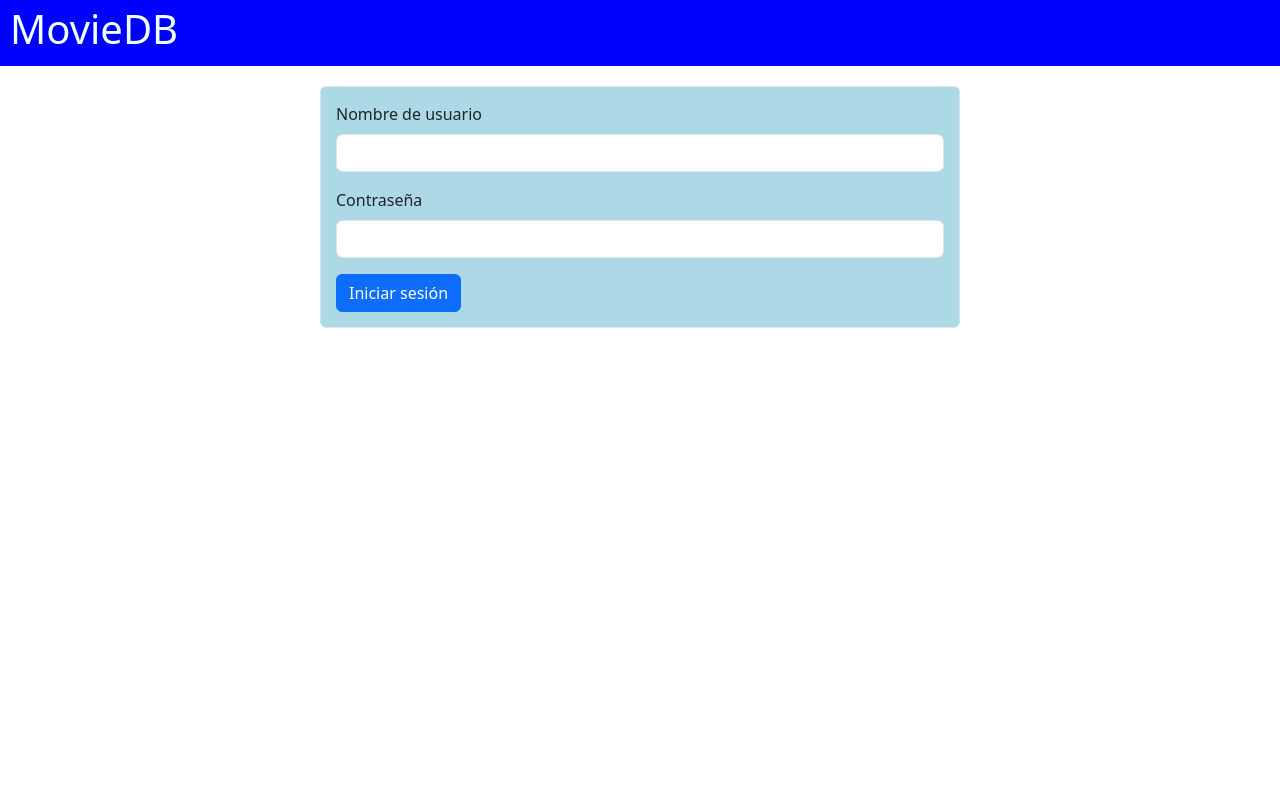
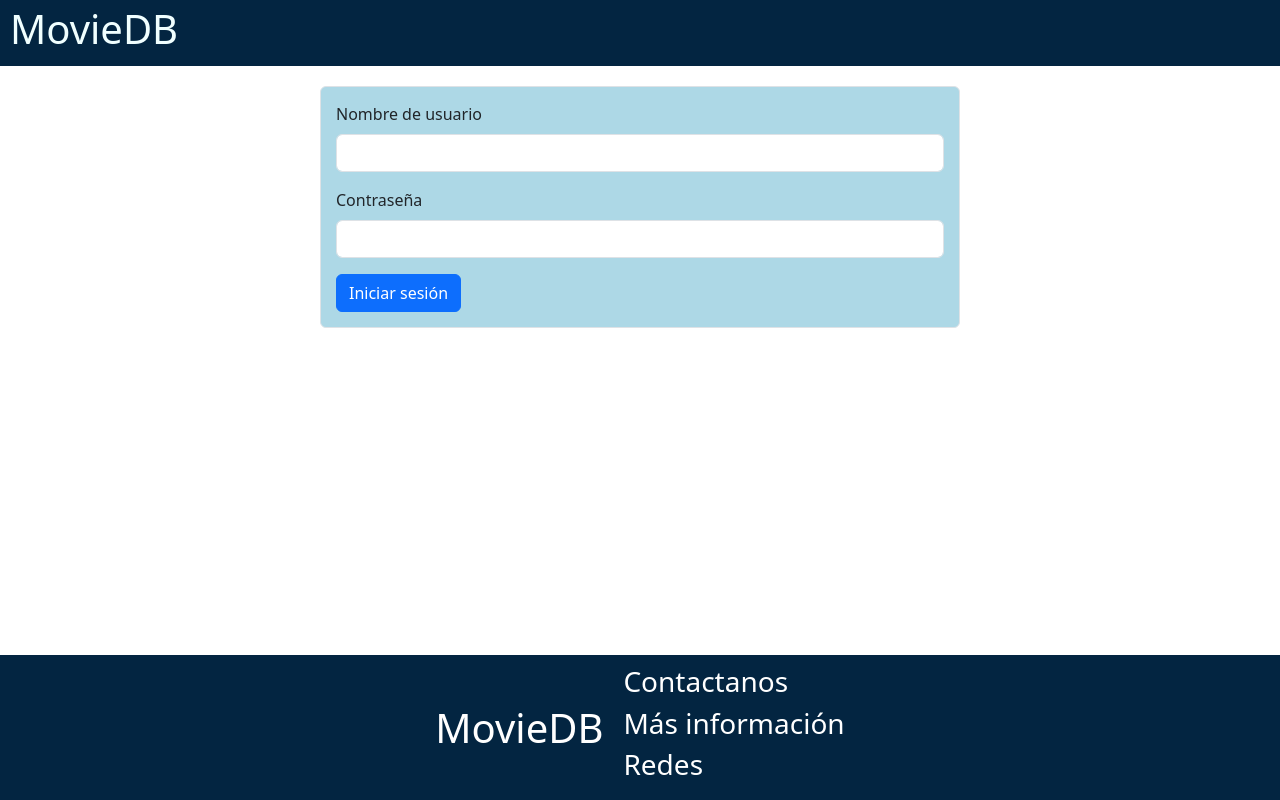
Before and after one commit to IvanRigs/proyectoVue, a plain HTML site: page riskleis/login/login.html in a window 1280 px wide. Drawn offline with nearby package versions, Linux system fonts and the light colour scheme.

Commit message:
Login se añade footer y mejora a la funcionalidad enviarInfo

```diff
--- a/riskleis/login/login.css
+++ b/riskleis/login/login.css
@@ -1,6 +1,10 @@
+#app{
+    width: 100%;
+}
+
 #banner{
     width: 100%;
-    background-color: blue;
+    background-color: rgb(3, 37, 65);
     padding: 5px 10px;
     margin-bottom: 20px;
 }
@@ -18,3 +22,22 @@
     width: 50%;
     padding: 15px;
 }
+
+#pie{
+    position: fixed;
+    display: flex;
+    flex-direction: row;
+    justify-content: center;
+    align-items: center;
+    left: 0;
+    bottom: 0;
+    width: 100%;
+    color: white;
+    background-color: rgb(3, 37, 65);
+}
+#pie h1{
+    margin: 10px;
+}
+#pie .contenidoUno{
+    margin: 10px;
+}
--- a/riskleis/login/login.html
+++ b/riskleis/login/login.html
@@ -32,6 +32,14 @@
                 <button type="submit" class="btn btn-primary">Iniciar sesión</button>
             </form>
         </div>
+        <footer id="pie">
+            <h1>MovieDB</h1>
+            <div class="contenidoUno">
+                <h3>Contactanos</h3>
+                <h3>Más información</h3>
+                <h3>Redes</h3>
+            </div>
+        </footer>
     </div>
 
     <script src="login.js"></script>
--- a/riskleis/login/login.js
+++ b/riskleis/login/login.js
@@ -30,9 +30,13 @@ createApp({
             fetch('https://api.themoviedb.org/3/authentication/token/validate_with_login', options)
             .then(response => response.json())
             .then(response => {
-                console.log(response)
-                alert("Hola y bienvenido "+this.username)
-            }).catch(err => console.error(err));
+                console.log(response);
+                sessionStorage.setItem("sesion",this.username);
+                alert("Hola y bienvenido "+this.username);
+            }).catch(err => {
+                console.error(err)
+                alert("Algo salio mal, vuela a intentarlo")
+            });
         }
     }
 }).mount('#app');
```
